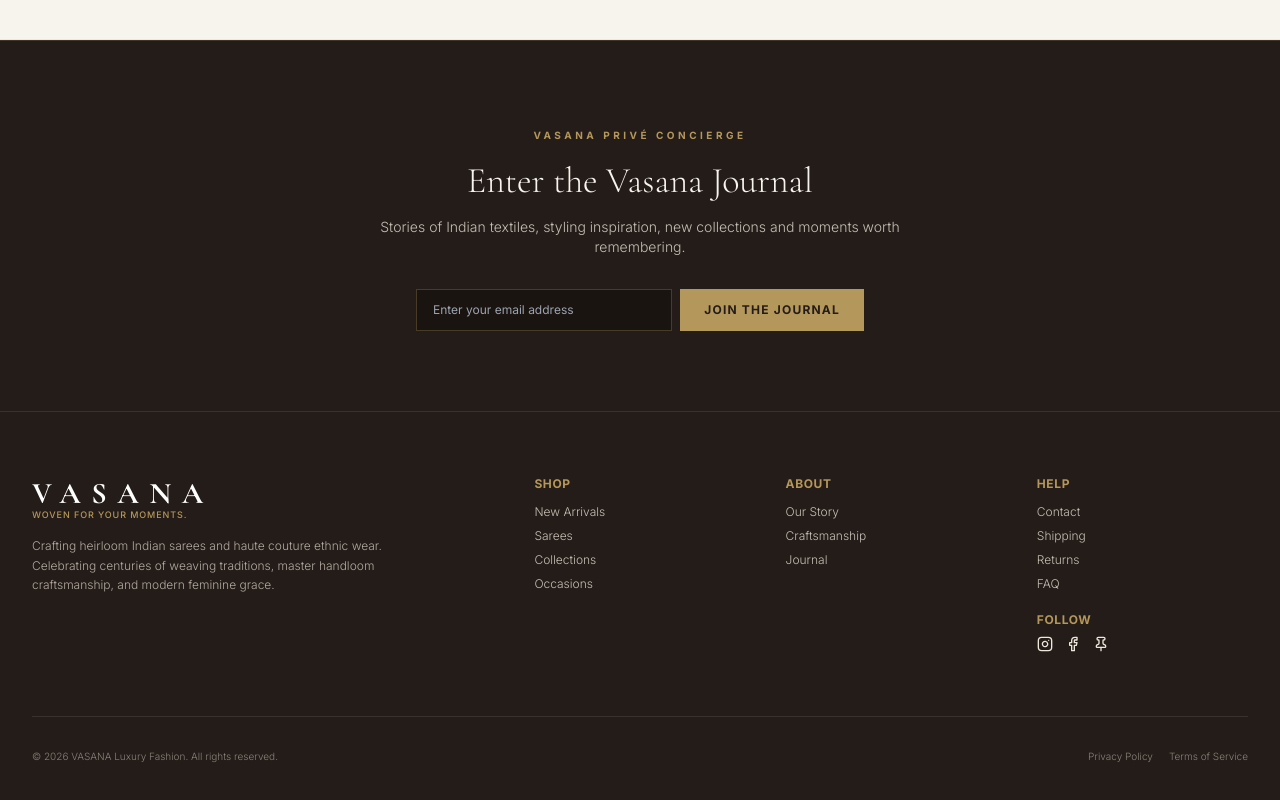
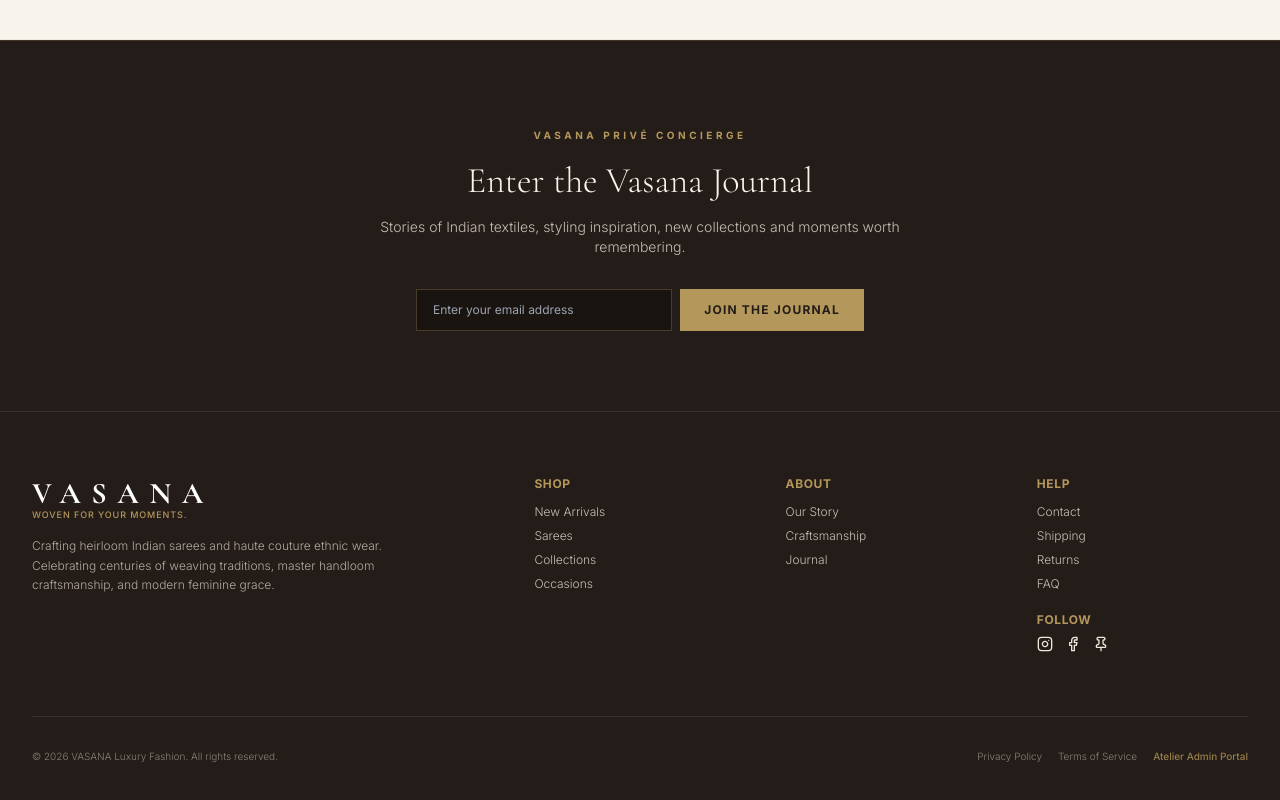
Before and after one commit to AdarshC10/vasana-saree-store, a React (Vite) app in the folder client/: page / in a window 1280 px wide. Shown: the part 8685-9485 px from the top of the page. Built offline with nearby package versions, Linux system fonts and the light colour scheme; no server answers; the HTML template or start-up script is replaced by a standard one; a web font is replaced by a local one.

Commit message:
Add Atelier Admin Portal link to footer and clarify admin sign-in instructions

```diff
--- a/client/src/components/Footer.jsx
+++ b/client/src/components/Footer.jsx
@@ -124,6 +124,7 @@ export default function Footer() {
           <div className="flex space-x-4">
             <Link to="/contact" className="hover:text-white">Privacy Policy</Link>
             <Link to="/contact" className="hover:text-white">Terms of Service</Link>
+            <Link to="/admin-login" className="hover:text-[#B4975A] text-[#B4975A]/80 font-medium">Atelier Admin Portal</Link>
           </div>
         </div>
 
```
